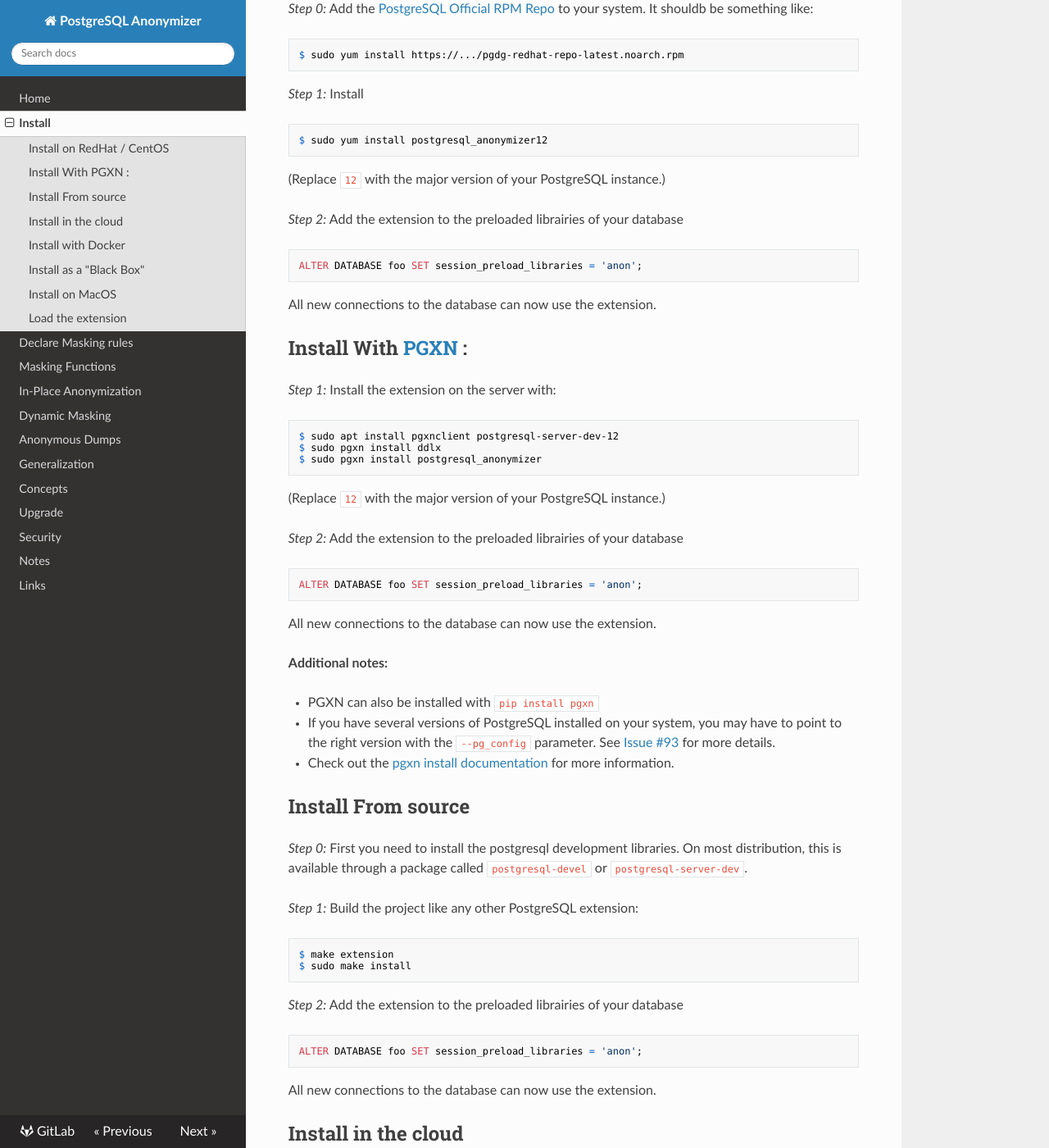
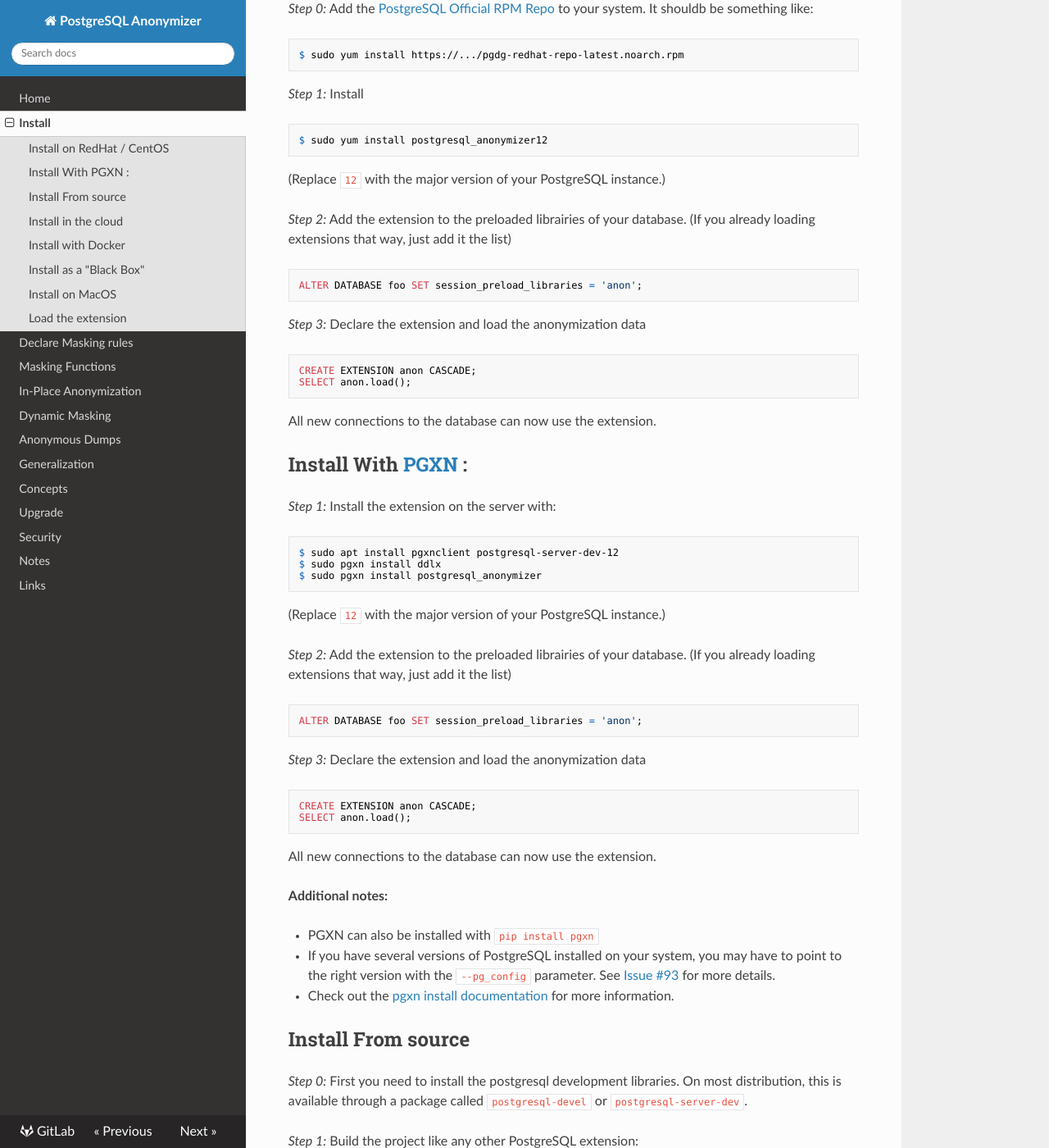
Before and after one commit to neondatabase/postgresql_anonymizer, an MkDocs documentation site: the page built from docs/INSTALL.md, in a window 1280 px wide and 1400 px high, scrolled down 698 px. Shown: the whole window at 82% size. Built offline with MkDocs 1.6.1, drawn with Linux system fonts in a browser that asks for light colours; nearby versions of some CDN libraries; some of the changed text lies outside the part shown.

Commit message:
[doc] INSTALL : declare the extension

````diff
--- a/docs/INSTALL.md
+++ b/docs/INSTALL.md
@@ -8,18 +8,25 @@
 
 There are multiple ways to install the extension :
 
-* [Install on RedHat / CentOS](#install-on-redhat-centos)
-* [Install with PGXN](#install-with-pgxn)
-* [Install from source](#install-from-source)
-* [Install in the cloud](#install-in-the-cloudInstall in the cloud)
-* [Install with docker](#install-with-docker)
-* [Install as a block box](#install-as-a-black-boxInstall as a "Black Box")
-* [Install on MacOS](#install-on-macos)
+* [Install on RedHat / CentOS]
+* [Install with PGXN]
+* [Install from source]
+* [Install in the cloud]
+* [Install with docker]
+* [Install as a block box]
+* [Install on MacOS]
 
 In the examples below, we load the extension using `session_preload_librairies`
 but there are also multiple ways to load it. See [Load the extension]
 for more details.
 
+[Install on RedHat / CentOS]: #install-on-redhat-centos
+[Install with PGXN]: #install-with-pgxn
+[Install from source]: #install-from-source
+[Install in the cloud]: #install-in-the-cloud
+[Install with docker]: #install-with-docker
+[Install as a block box]: #install-as-a-black-box
+[Install on MacOS]: #install-on-macos
 [Load the extension]: #load-the-extension
 
 
@@ -47,10 +54,18 @@
 
 (Replace `12` with the major version of your PostgreSQL instance.)
 
-_Step 2:_  Add the extension to the preloaded librairies of your database
+_Step 2:_  Add the extension to the preloaded librairies of your database.
+(If you already loading extensions that way, just add it the list)
 
 ```sql
 ALTER DATABASE foo SET session_preload_libraries = 'anon';
+```
+
+_Step 3:_  Declare the extension and load the anonymization data
+
+```sql
+CREATE EXTENSION anon CASCADE;
+SELECT anon.load();
 ```
 
 All new connections to the database can now use the extension.
@@ -70,10 +85,18 @@
 
 (Replace `12` with the major version of your PostgreSQL instance.)
 
-_Step 2:_  Add the extension to the preloaded librairies of your database
+_Step 2:_  Add the extension to the preloaded librairies of your database.
+(If you already loading extensions that way, just add it the list)
 
 ```sql
 ALTER DATABASE foo SET session_preload_libraries = 'anon';
+```
+
+_Step 3:_  Declare the extension and load the anonymization data
+
+```sql
+CREATE EXTENSION anon CASCADE;
+SELECT anon.load();
 ```
 
 All new connections to the database can now use the extension.
@@ -105,10 +128,18 @@
 $ sudo make install
 ```
 
-_Step 2:_  Add the extension to the preloaded librairies of your database
+_Step 2:_  Add the extension to the preloaded librairies of your database.
+(If you already loading extensions that way, just add it the list)
 
 ```sql
 ALTER DATABASE foo SET session_preload_libraries = 'anon';
+```
+
+_Step 3:_  Declare the extension and load the anonymization data
+
+```sql
+CREATE EXTENSION anon CASCADE;
+SELECT anon.load();
 ```
 
 All new connections to the database can now use the extension.
@@ -143,6 +174,14 @@
 See [Declaring Rules with COMMENTs] for more details.
 
 [Declaring Rules with COMMENTs]: declare_masking_rules.md#declaring-rules-with-comments
+
+
+Now declare the extension and load the anonymization data
+
+```sql
+CREATE EXTENSION anon CASCADE;
+SELECT anon.load();
+```
 
 When you activate the masking engine, you need also to disable `autoload`:
 
````
Also changed, not shown: docs/declare_masking_rules.md (+3 -31 lines).
